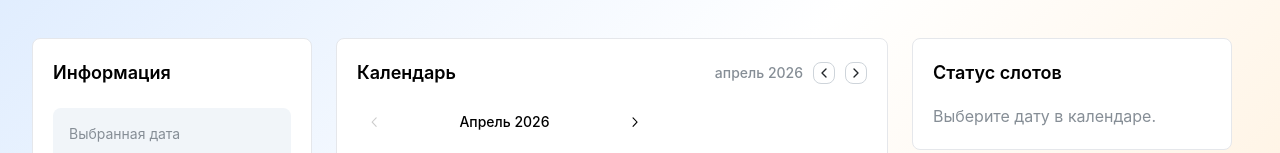
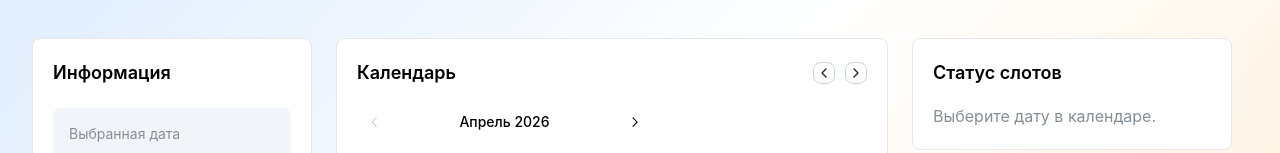
Before and after one commit to DaniilShomin/ai-for-developers-project-386, a React (Vite) app in the folder frontend/: page /booking in a window 1280 px wide. Shown: the part 155-308 px from the top of the page. Built offline with nearby package versions, Linux system fonts and the light colour scheme.

Commit message:
fix: убран кастомный месяц из заголовка, используется встроенный заголовок Mantine с месяцем

```diff
--- a/frontend/src/index.css
+++ b/frontend/src/index.css
@@ -46,8 +46,8 @@ body {
   width: 100%;
 }
 
-/* Hide default Mantine month header since we have our own custom header with month */
-.custom-calendar .mantine-Calendar-monthHeader {
+/* Hide only buttons (arrows) in the Mantine month header, keep the month text */
+.custom-calendar .mantine-Calendar-monthHeader button {
   display: none;
 }
 
--- a/frontend/src/pages/BookingPage.tsx
+++ b/frontend/src/pages/BookingPage.tsx
@@ -185,9 +185,6 @@ export function BookingPage() {
           <Group justify="space-between" mb="md" align="center">
             <Text fw={600} size="lg">Календарь</Text>
             <Group gap="xs" align="center">
-              <Text fw={500} size="sm" c="dimmed">
-                {dayjs(currentMonth).format('MMMM YYYY')}
-              </Text>
               <ActionIcon
                 variant="default"
                 size="sm"
```
